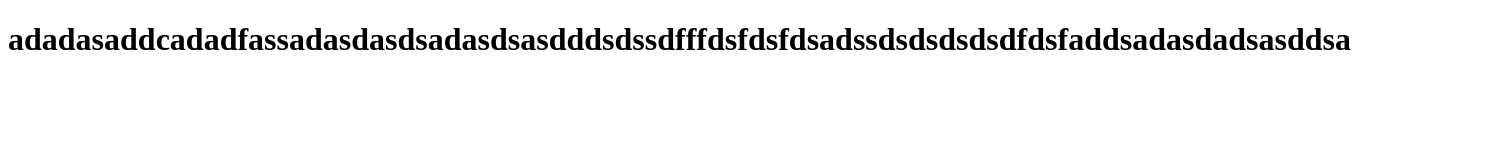
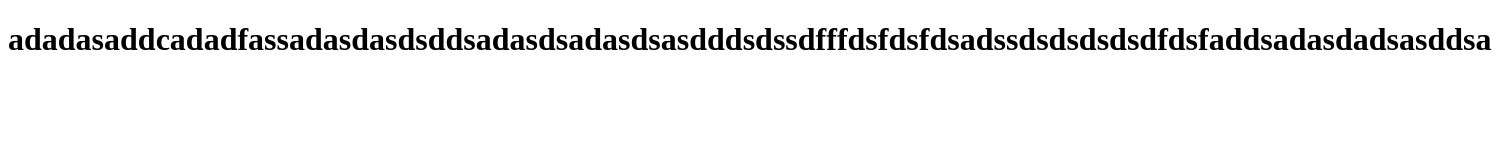
Before and after one commit to abdlphy/WebhookDDH, a plain HTML site: page index.html in a window 1280 px wide. Shown: the whole page, 1492 px wide, since content can reach past the window. Drawn offline with Linux system fonts and the light colour scheme.

Commit message:
adadasaddcadadfassadasdasdsddsadasdsadasdsasdddsdssdfffdsfdsfdsadssdsdsdsdsdfdsfaddsadasdadsasddsa

```diff
--- a/index.html
+++ b/index.html
@@ -7,7 +7,7 @@
   </head>
   <body>
     <h1>
-      adadasaddcadadfassadasdasdsadasdsasdddsdssdfffdsfdsfdsadssdsdsdsdsdfdsfaddsadasdadsasddsa
+      adadasaddcadadfassadasdasdsddsadasdsadasdsasdddsdssdfffdsfdsfdsadssdsdsdsdsdfdsfaddsadasdadsasddsa
     </h1>
   </body>
 </html>
```
